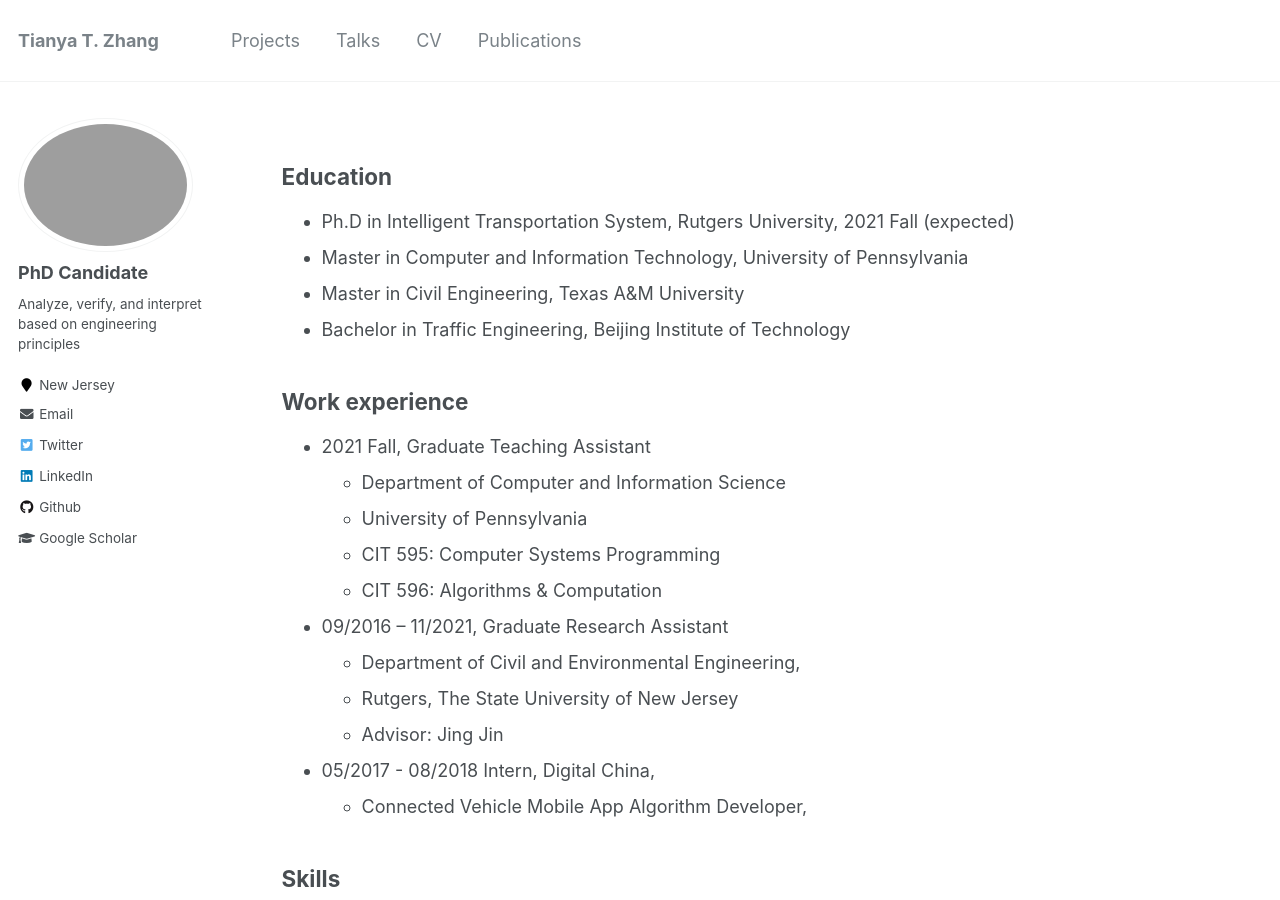
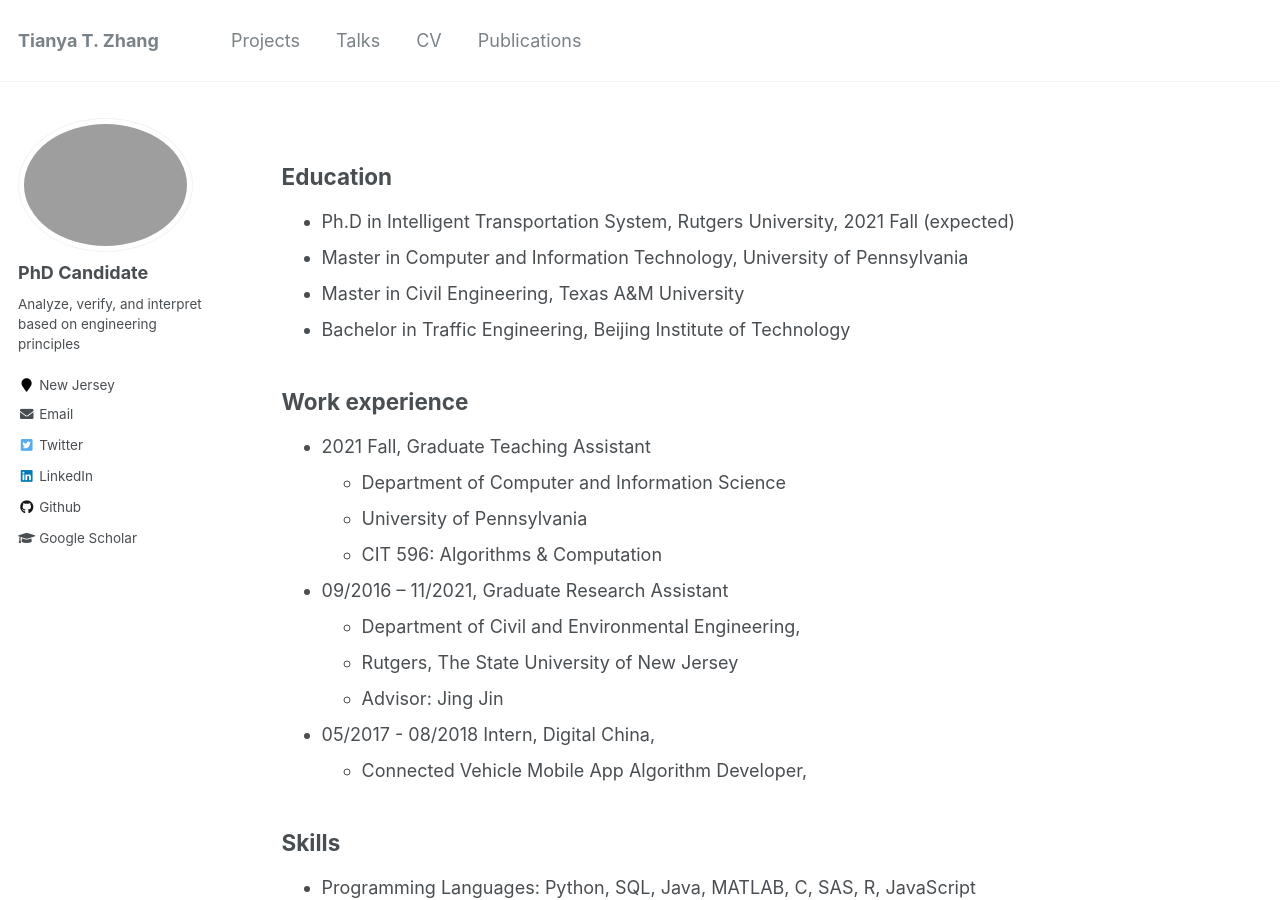
Before and after one commit to TeRyZh/Website, a Jekyll site: the page built from _pages/cv.md, in a window 1280 px wide and 900 px high. Built offline with Jekyll 4.4.1, drawn with Linux system fonts in a browser that asks for light colours.

Commit message:
Update cv.md

```diff
--- a/_pages/cv.md
+++ b/_pages/cv.md
@@ -21,7 +21,6 @@ Work experience
 * 2021 Fall, Graduate Teaching Assistant
   * Department of Computer and Information Science
   * University of Pennsylvania
-  * CIT 595: Computer Systems Programming
   * CIT 596: Algorithms & Computation
 * 09/2016 – 11/2021, Graduate Research Assistant
   * Department of Civil and Environmental Engineering,
```
